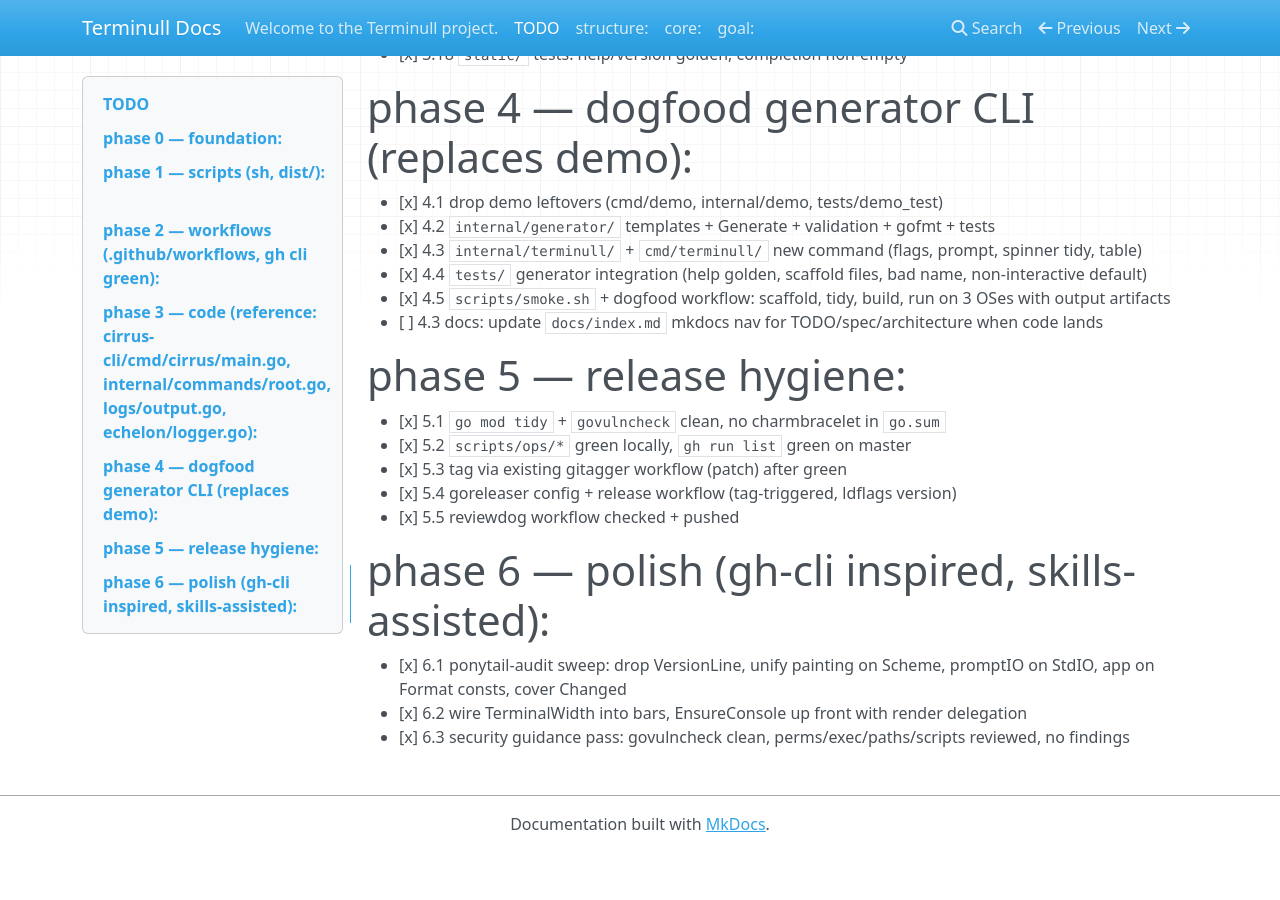
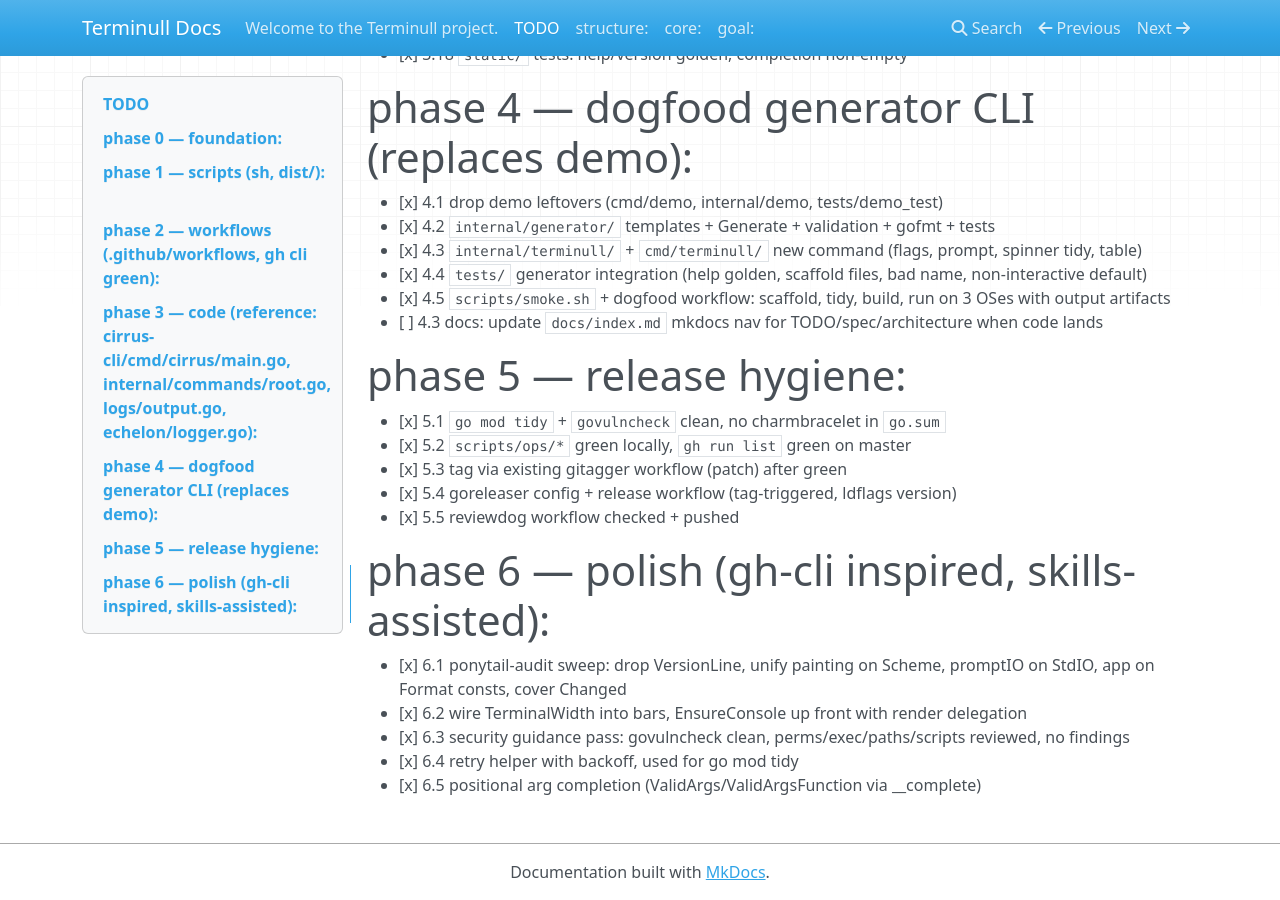
Before and after one commit to CHE3MZ/terminull, an MkDocs documentation site: the page built from docs/TODO.md, in a window 1280 px wide and 900 px high, scrolled down 1528 px. Built offline with MkDocs 1.6.1, drawn with Linux system fonts in a browser that asks for light colours; nearby versions of some CDN libraries; before the commit the page ends 2380 px from its top, so only the background shows below that.

Commit message:
docs: record retry and completion

```diff
--- a/docs/TODO.md
+++ b/docs/TODO.md
@@ -72,3 +72,5 @@
 - [x] 6.1 ponytail-audit sweep: drop VersionLine, unify painting on Scheme, promptIO on StdIO, app on Format consts, cover Changed
 - [x] 6.2 wire TerminalWidth into bars, EnsureConsole up front with render delegation
 - [x] 6.3 security guidance pass: govulncheck clean, perms/exec/paths/scripts reviewed, no findings
+- [x] 6.4 retry helper with backoff, used for go mod tidy
+- [x] 6.5 positional arg completion (ValidArgs/ValidArgsFunction via __complete)
```
